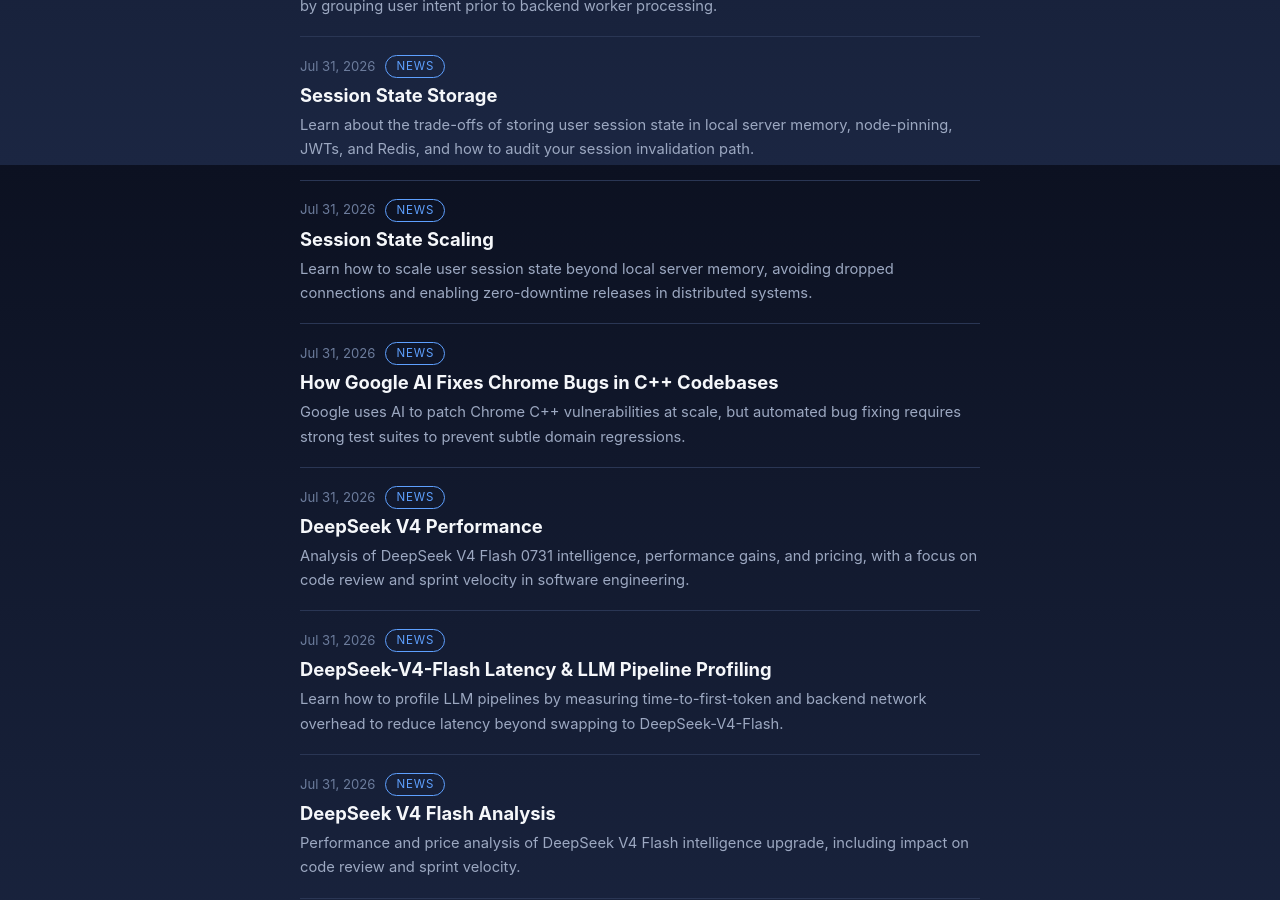
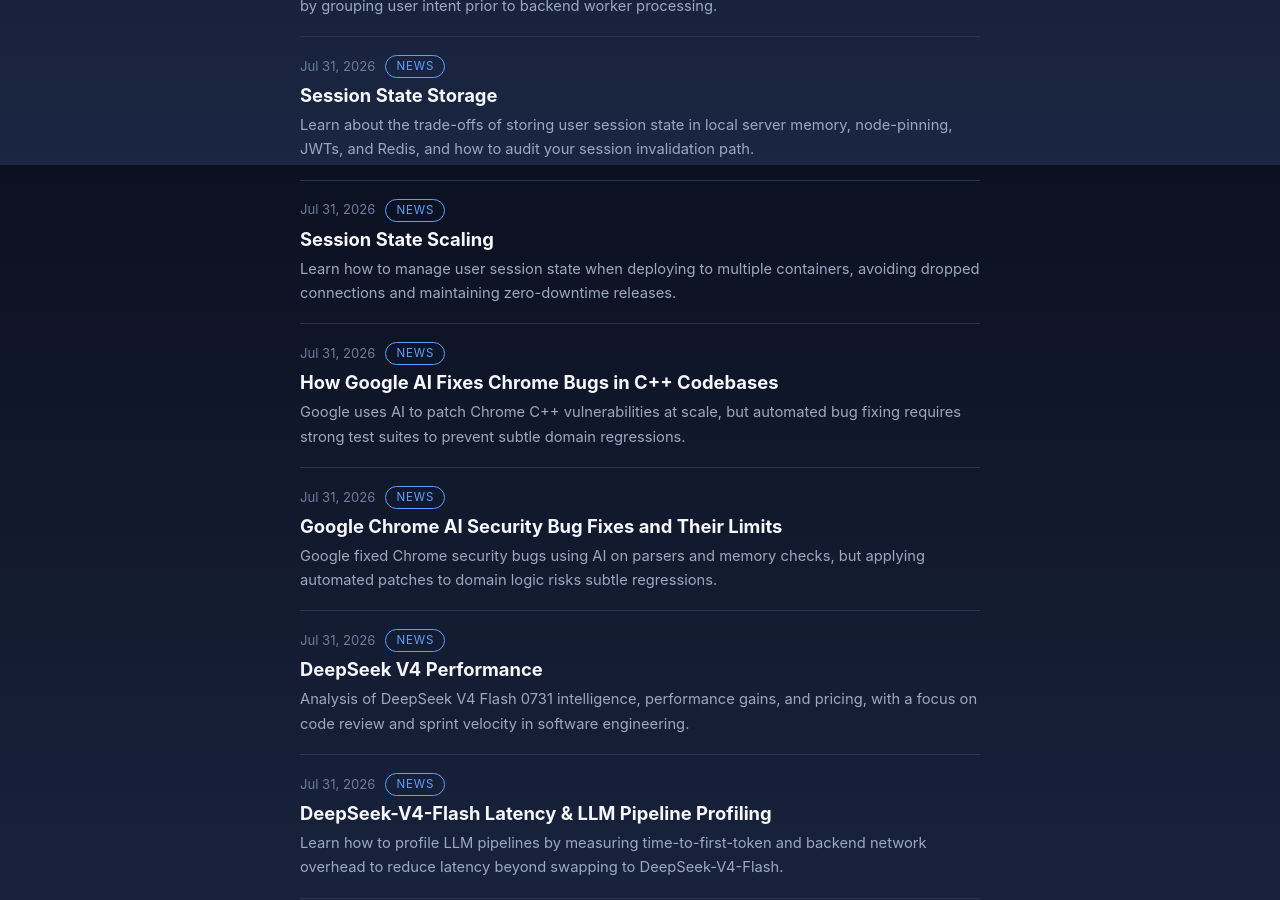
Before and after one commit to AI-Era-1729/AI-Era-1729.github.io, a Jekyll site: the page built from index.html, in a window 1280 px wide and 900 px high, scrolled down 1635 px. Built offline with Jekyll 4.4.1, drawn with Linux system fonts in a browser that asks for light colours.

Commit message:
blog: sync 2026-08-12 09:38 UTC

```diff
--- /dev/null
+++ b/_posts/2026-07-31-google-chrome-ai-security-bug-fixes-and-their-limits.md
@@ -0,0 +1,22 @@
+---
+layout: post
+title: "Google Chrome AI Security Bug Fixes and Their Limits"
+description: "Google fixed Chrome security bugs using AI on parsers and memory checks, but applying automated patches to domain logic risks subtle regressions."
+date: 2026-07-31
+categories: [news]
+youtube_id: K-CZrwCbo7c
+---
+
+Chrome fixing more security bugs in one month with AI than in two years sounds impressive, but finding bugs was never the main bottleneck for large codebases.
+
+Google didn't replace their C++ engineers with LLMs. They pointed automated models at narrow, highly repetitive security boundaries like parsers and memory checks where fuzzers already generate precise crash reports.
+
+Automating fix generation works well when the problem space is tightly constrained. (I once spent three days chasing a memory leak that turned out to be a deliberate workaround someone committed in 2019.) But if you try applying this to messy domain logic, you just get confident patches that break subtle business rules.
+
+The real risk for most engineering teams isn't missing out on automated bug-fixers. It's inundating reviewers with plausible-looking AI pull requests when your test suite isn't strong enough to catch subtle regressions.
+
+This week, pick one legacy utility or parser in your app and run a standard static analyzer or fuzzer on it. See if your existing test coverage can actually validate an automated patch before you worry about building AI pipelines.
+
+## Sources
+
+- [https://blog.google/security/chrome-stronger-with-every-update/](https://blog.google/security/chrome-stronger-with-every-update/)
--- a/_posts/2026-07-31-session-state-scaling.md
+++ b/_posts/2026-07-31-session-state-scaling.md
@@ -1,7 +1,7 @@
 ---
 layout: post
 title: "Session State Scaling"
-description: "Learn how to scale user session state beyond local server memory, avoiding dropped connections and enabling zero-downtime releases in distributed systems."
+description: "Learn how to manage user session state when deploying to multiple containers, avoiding dropped connections and maintaining zero-downtime releases."
 date: 2026-07-31
 categories: [news]
 ---
```
